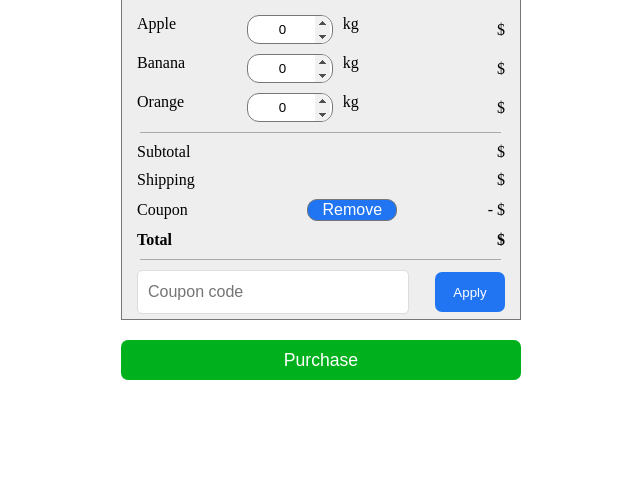
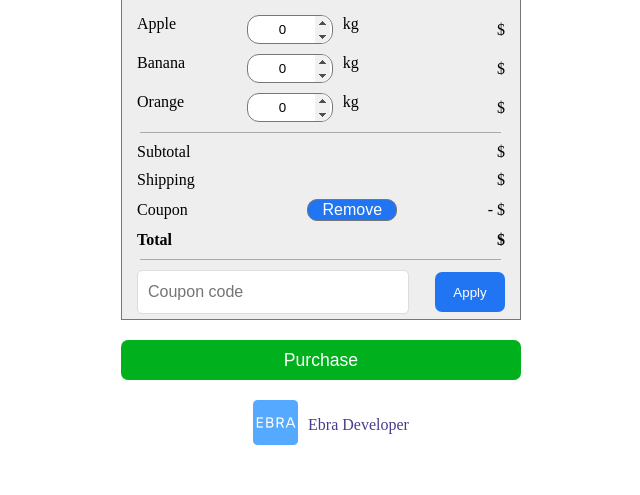
Before and after one commit to ebraimcarvalho/frontend-challenges, a PHP site: page /codeminer-shopping-cart/index.html in a window 1280 px wide. Shown: the part 161-656 px from the top of the page, without its empty margins (319-959 px from the left). Run offline with PHP 8.4, Linux system fonts and the light colour scheme.

Commit message:
adjust footer shopping cart

```diff
--- a/codeminer-shopping-cart/index.html
+++ b/codeminer-shopping-cart/index.html
@@ -72,6 +72,11 @@
     <div class="purchase">
       <button data-js="purchaseButton">Purchase</button>
     </div>
+
+    <footer>
+      <a href="../index.html"><img src="../assets/favicon/apple-touch-icon.png" alt="Ebra Developer"></a>
+      <a href="../index.html"><span>Ebra Developer</span></a>
+    </footer>
   </div>
 
   <script type="module" src="main.js"></script>
--- a/codeminer-shopping-cart/style.css
+++ b/codeminer-shopping-cart/style.css
@@ -129,3 +129,27 @@
   justify-content: space-between;
   align-items: center;
 }
+
+footer {
+  width: 100%;
+  padding: 20px 0 10px 10px;
+  display: flex;
+  justify-content: center;
+  align-items: center;
+}
+
+footer img {
+  width: 45px;
+  height: 45px;
+  margin-right: 10px;
+}
+
+a {
+  text-decoration: none;
+  color: darkslateblue;
+  font-weight: 500;
+}
+
+a:hover {
+  color: darkblue;
+}
```
